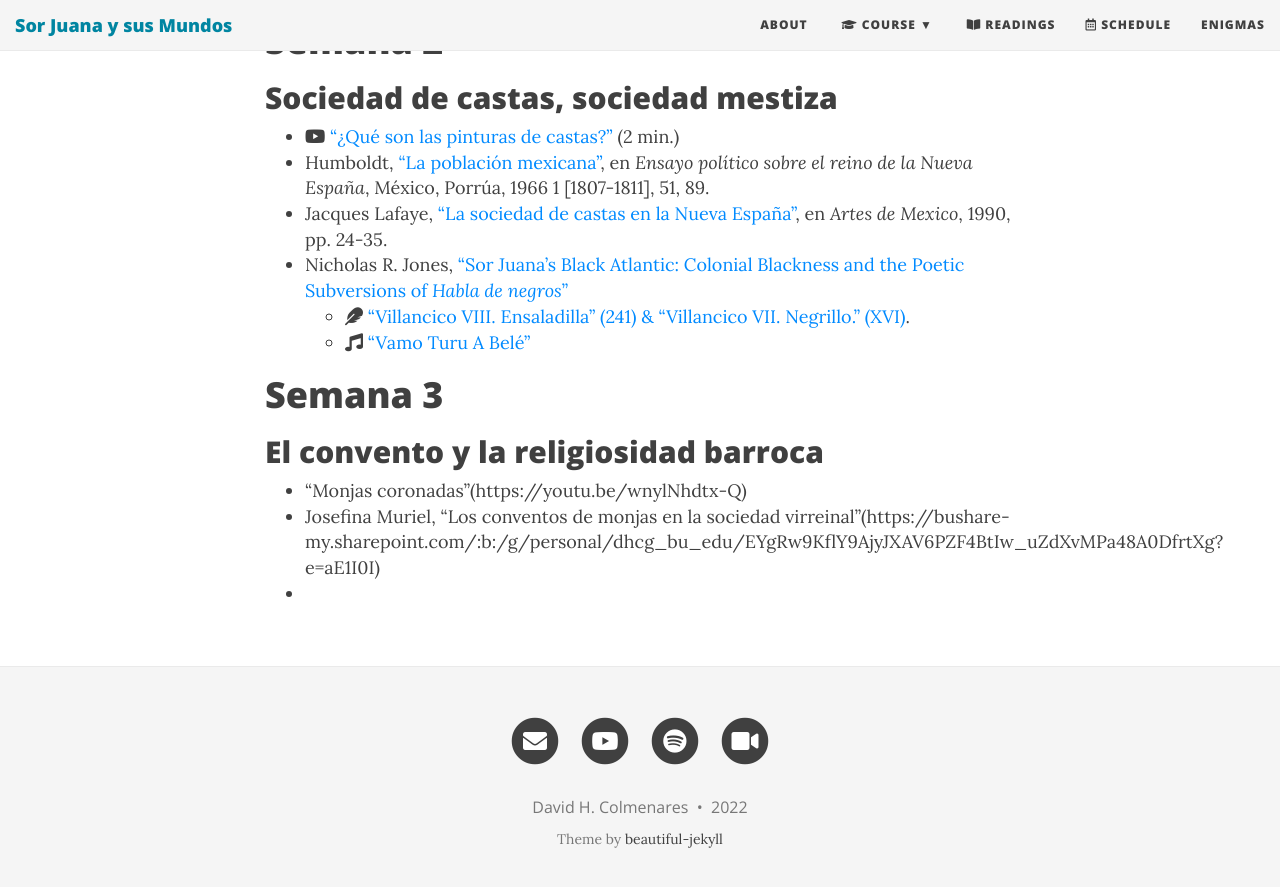
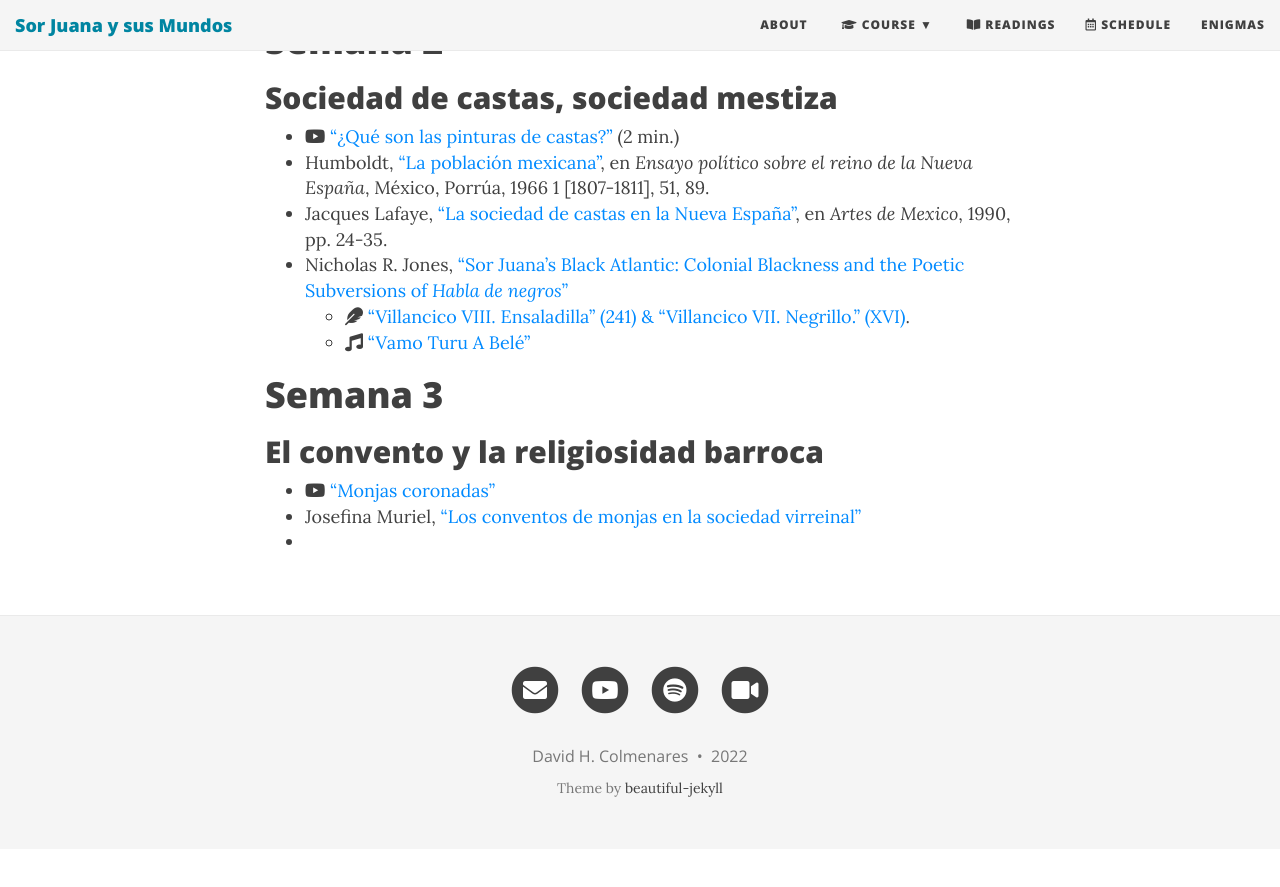
Before and after one commit to Hipomenes/sorjuana, a Jekyll site: the page built from syllabus.md, in a window 1280 px wide and 900 px high, scrolled down 1231 px. Shown: the top 887 px of the window. Built offline with Jekyll 4.4.1, drawn with Linux system fonts in a browser that asks for light colours; nearby versions of some CDN libraries; after the commit the page ends 2080 px from its top, so only the background shows below that.

Commit message:
Update syllabus.md

```diff
--- a/syllabus.md
+++ b/syllabus.md
@@ -39,6 +39,6 @@ bigimg: http://www.ilovelibraries.org/sites/default/files/palafoxianazoom.png
 # Semana 3
 ## El convento y la religiosidad barroca
 
-- "Monjas coronadas"(https://youtu.be/wnylNhdtx-Q)
-- Josefina Muriel, "Los conventos de monjas en la sociedad virreinal"(https://bushare-my.sharepoint.com/:b:/g/personal/dhcg_bu_edu/EYgRw9KflY9AjyJXAV6PZF4BtIw_uZdXvMPa48A0DfrtXg?e=aE1I0I)
+- <i class="fab fa-youtube"></i> ["Monjas coronadas"](https://youtu.be/wnylNhdtx-Q)
+- Josefina Muriel, ["Los conventos de monjas en la sociedad virreinal"](https://bushare-my.sharepoint.com/:b:/g/personal/dhcg_bu_edu/EYgRw9KflY9AjyJXAV6PZF4BtIw_uZdXvMPa48A0DfrtXg?e=aE1I0I)
 -
```
